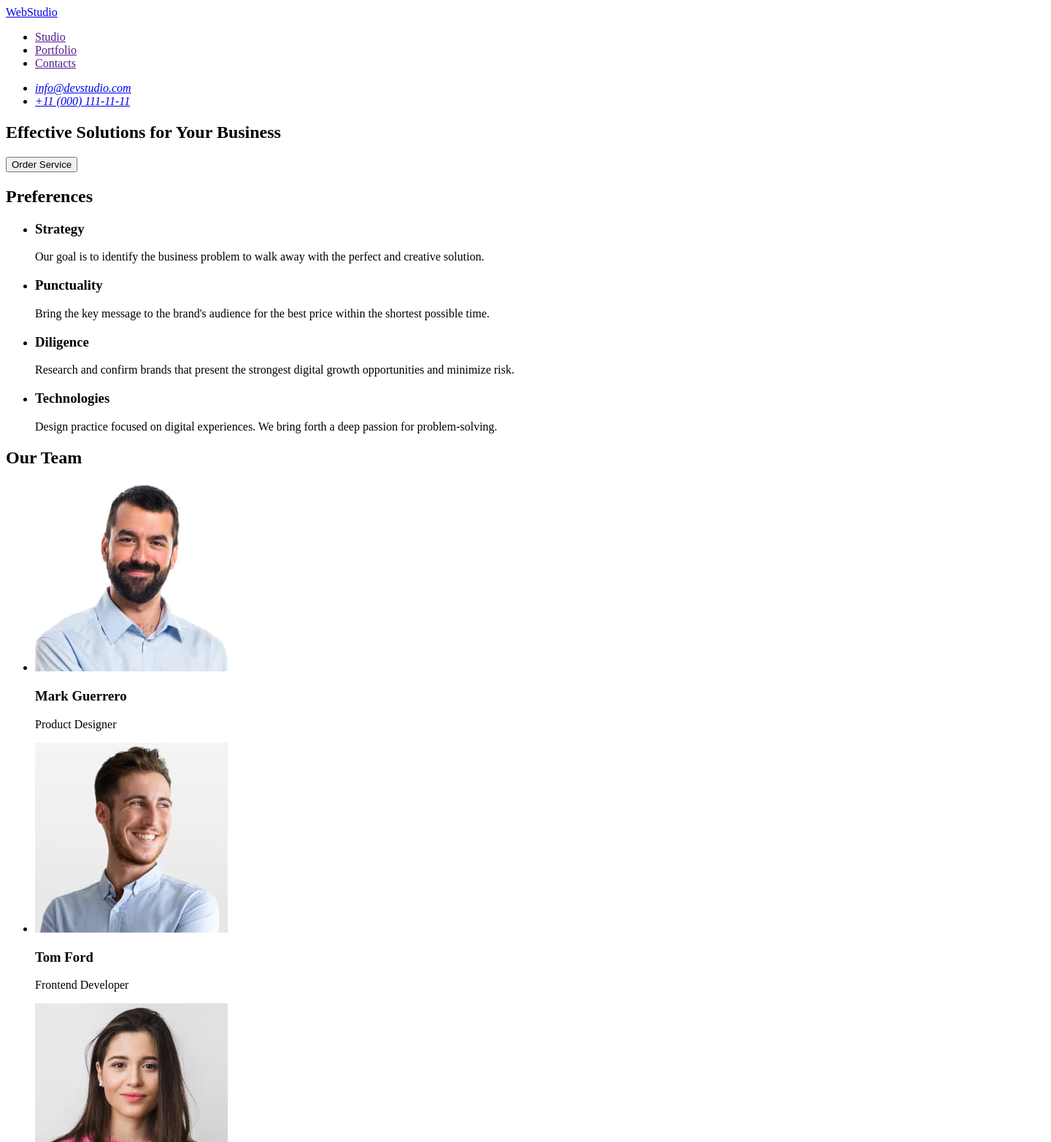
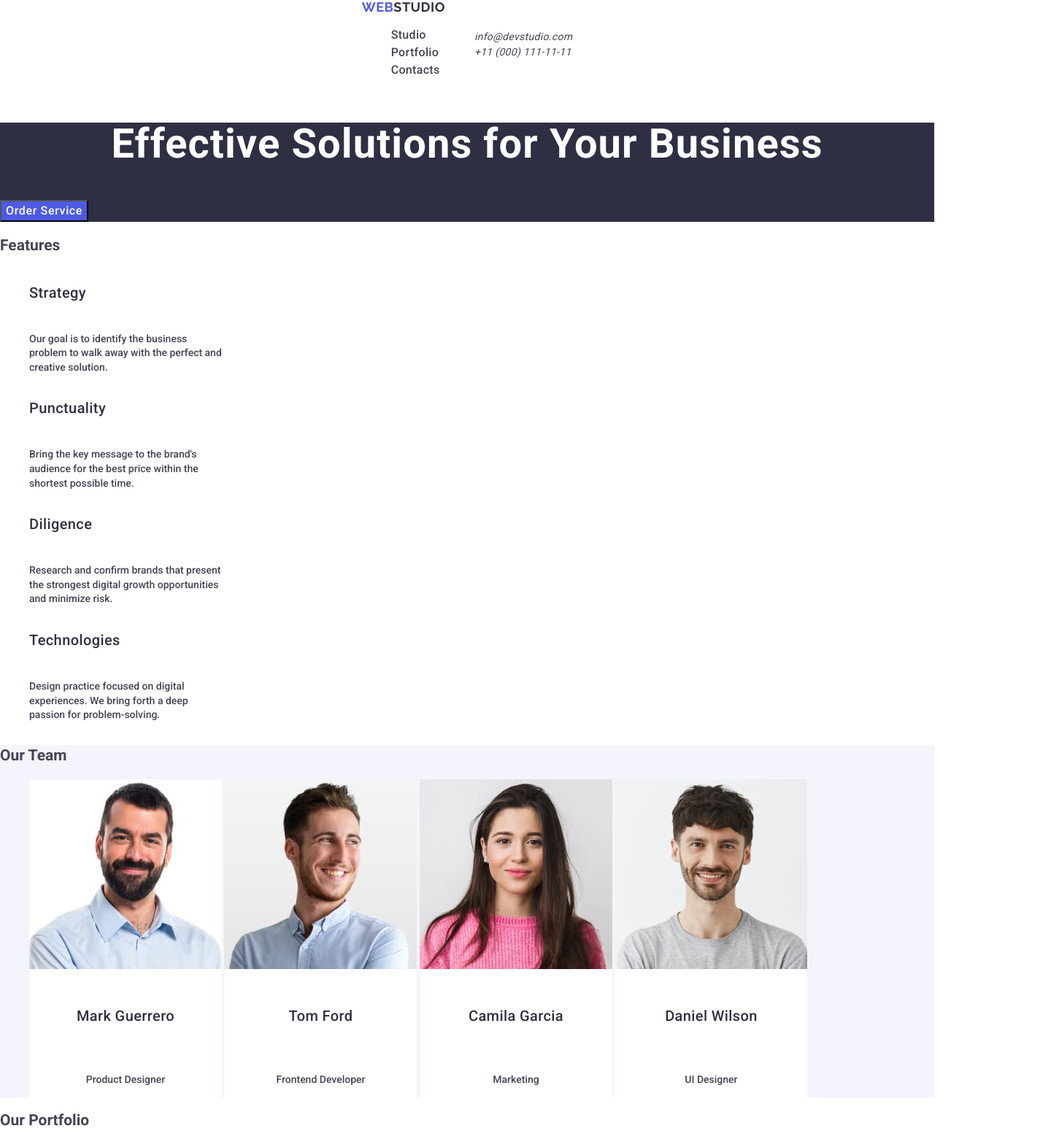
Before and after one commit to ktotokot/goit-markup-hw-02, a plain HTML site: page index.html in a window 1280 px wide. Shown: the top 1565 px of the page at 73% size, 1440 px wide, since content can reach past the window. Drawn offline with nearby package versions, Linux system fonts and the light colour scheme.

Commit message:
add stylesheet

```diff
--- /dev/null
+++ b/css/styles.css
@@ -0,0 +1,133 @@
+/* #region 1 */
+body {
+  color: #434455;
+font-family: Roboto;
+font-size: 14px;
+font-style: normal;
+font-weight: 500;
+line-height: 1.40;
+background-color: #FFFFFF;
+}
+ul {
+  list-style-type: none;
+}
+a {
+  text-decoration: none;
+}
+a {color: #434455;
+}
+a:hover, a:focus {color: #404BBF;
+text-decoration: underline;}
+button {
+  color: #FFF;
+font-size: 16px;
+font-weight: 500;
+line-height: 1.5;
+letter-spacing: 0.64px;
+  background-color: #4D5AE5;
+  cursor: pointer;
+}
+button:hover, button:focus {
+  background-color: #404BBF;
+}
+/* #endregion */
+/* #region header */
+.logo {
+  color: #2E2F42;
+  font-family: Raleway;
+font-size: 18px;
+font-style: normal;
+font-weight: 700;
+line-height: 1.16;
+letter-spacing: 0.54px;
+text-transform: uppercase;
+}
+.logo-part {color: #4D5AE5;}
+.nav-link {
+  color: #2E2F42;
+font-size: 16px;
+font-weight: 500;
+line-height: 1.50;
+letter-spacing: 0.32px;
+}
+.contacts {
+  font-weight: 400;
+  line-height: 1.50;
+  letter-spacing: 0.32px;
+}
+header {
+  display: flex;
+  justify-content: center;
+  align-items: center;
+flex-shrink: 0;
+}
+/* #endregion */
+/* #region section one */
+.section-one {
+  background-color: #2E2F42;
+}
+h1 {
+  color: #FFF;
+text-align: center;
+font-size: 56px;
+font-weight: 700;
+line-height: 1.07;
+letter-spacing: 1.12px;
+}
+/* #endregion */
+h3 {
+  color: #2E2F42;
+font-size: 20px;
+font-weight: 500;
+line-height: 1.2;
+letter-spacing: 0.4px;
+}
+/* #region features */
+.features-card {
+  display: flex;
+width: 264px;
+flex-direction: column;
+align-items: flex-start;
+gap: 8px;
+}
+/* #endregion */
+/* #region team */
+.team {
+  background-color: #F4F4FD;
+}
+.team-card {
+  background-color: #fff;
+  display: inline-flex;
+padding-bottom: 0px;
+flex-direction: column;
+justify-content: center;
+align-items: center;
+gap: 32px;
+}
+/* #endregion */
+/* #region portfolio */
+.portfolio {
+  width: 1440px;
+height: 3300px;
+}
+/* #endregion */
+/* #region footer */
+footer {
+  background-color: #2E2F42;
+color: #F4F4FD;
+font-size: 16px;
+font-weight: 400;
+line-height: 1.5;
+letter-spacing: 0.32px;
+}
+.logo-footer {
+  color: #F4F4FD;
+  font-family: Raleway;
+font-size: 18px;
+font-style: normal;
+font-weight: 700;
+line-height: 1.16;
+letter-spacing: 0.54px;
+text-transform: uppercase;
+}
+/* #endregion */
--- a/index.html
+++ b/index.html
@@ -4,55 +4,75 @@
     <meta charset="UTF-8" />
     <meta name="viewport" content="width=device-width, initial-scale=1.0" />
     <title>WebStudio</title>
+    <link
+      rel="stylesheet"
+      href="https://cdnjs.cloudflare.com/ajax/libs/modern-normalize/2.0.0/modern-normalize.min.css"
+      integrity="sha512-4xo8blKMVCiXpTaLzQSLSw3KFOVPWhm/TRtuPVc4WG6kUgjH6J03IBuG7JZPkcWMxJ5huwaBpOpnwYElP/m6wg=="
+      crossorigin="anonymous"
+      referrerpolicy="no-referrer"
+    />
+    <link rel="stylesheet" href="./css/styles.css" />
+    <link rel="preconnect" href="https://fonts.googleapis.com" />
+    <link rel="preconnect" href="https://fonts.gstatic.com" crossorigin />
+    <link
+      href="https://fonts.googleapis.com/css2?family=Raleway:wght@700&family=Roboto:wght@400;500;700&display=swap"
+      rel="stylesheet"
+    />
   </head>
   <body>
     <header>
       <nav>
-        <a href="./index.html">WebStudio</a>
+        <a class="logo" href="./index.html"
+          ><span class="logo-part">Web</span>Studio</a
+        >
         <ul>
-          <li><a href="">Studio</a></li>
-          <li><a href="">Portfolio</a></li>
-          <li><a href="">Contacts</a></li>
+          <li class="nav-link"><a href="">Studio</a></li>
+          <li class="nav-link"><a href="">Portfolio</a></li>
+          <li class="nav-link"><a href="">Contacts</a></li>
         </ul>
       </nav>
       <address>
         <ul>
-          <li><a href="mailto:info@devstudio.com">info@devstudio.com</a></li>
-          <li><a href="tel:+110001111111">+11 (000) 111-11-11</a></li>
+          <li class="contacts">
+            <a href="mailto:info@devstudio.com">info@devstudio.com</a>
+          </li>
+          <li class="contacts">
+            <a href="tel:+110001111111">+11 (000) 111-11-11</a>
+          </li>
         </ul>
       </address>
     </header>
     <main>
-      <section>
+      <section class="section-one">
         <h1>Effective Solutions for Your Business</h1>
         <button type="button">Order Service</button>
       </section>
-      <!-- preferences -->
+      <!-- Features -->
       <section>
-        <h2>Preferences</h2>
+        <h2>Features</h2>
         <ul>
-          <li>
+          <li class="features-card">
             <h3>Strategy</h3>
             <p>
               Our goal is to identify the business problem to walk away with the
               perfect and creative solution.
             </p>
           </li>
-          <li>
+          <li class="features-card">
             <h3>Punctuality</h3>
             <p>
               Bring the key message to the brand's audience for the best price
               within the shortest possible time.
             </p>
           </li>
-          <li>
+          <li class="features-card">
             <h3>Diligence</h3>
             <p>
               Research and confirm brands that present the strongest digital
               growth opportunities and minimize risk.
             </p>
           </li>
-          <li>
+          <li class="features-card">
             <h3>Technologies</h3>
             <p>
               Design practice focused on digital experiences. We bring forth a
@@ -62,10 +82,10 @@
         </ul>
       </section>
       <!-- team -->
-      <section>
+      <section class="team">
         <h2>Our Team</h2>
         <ul>
-          <li>
+          <li class="team-card">
             <img
               src="./images/team-card-1.jpg"
               alt="team-card"
@@ -75,7 +95,7 @@
             <h3>Mark Guerrero</h3>
             <p>Product Designer</p>
           </li>
-          <li>
+          <li class="team-card">
             <img
               src="./images/team-card-2.jpg"
               alt="team-card"
@@ -85,7 +105,7 @@
             <h3>Tom Ford</h3>
             <p>Frontend Developer</p>
           </li>
-          <li>
+          <li class="team-card">
             <img
               src="./images/team-card-3.jpg"
               alt="team-card"
@@ -95,7 +115,7 @@
             <h3>Camila Garcia</h3>
             <p>Marketing</p>
           </li>
-          <li>
+          <li class="team-card">
             <img
               src="./images/team-card-4.jpg"
               alt="team-card"
@@ -107,9 +127,78 @@
           </li>
         </ul>
       </section>
+      <!-- Portfolio -->
+      <section class="portfolio">
+        <h2>Our Portfolio</h2>
+        <ul>
+          <li class="portfolio-card">
+            <img
+              src="./images/project-card-1.jpeg"
+              alt="Banking App"
+              width="360"
+              height="300"
+            />
+            <h3>Banking App</h3>
+            <p>App</p>
+          </li>
+          <li class="portfolio-card">
+            <img
+              src="./images/project-card-2.jpeg"
+              alt="Cashless Payment"
+              width="360"
+              height="300"
+            />
+            <h3>Cashless Payment</h3>
+            <p>Marketing</p>
+          </li>
+          <li class="portfolio-card">
+            <img
+              src="./images/project-card-3.jpeg"
+              alt="Meditation App"
+              width="360"
+              height="300"
+            />
+            <h3>Meditation App</h3>
+            <p>App</p>
+          </li>
+          <li class="portfolio-card">
+            <img
+              src="./images/project-card-4.jpeg"
+              alt="Taxi Service"
+              width="360"
+              height="300"
+            />
+            <h3>Taxi Service</h3>
+            <p>Marketing</p>
+          </li>
+          <li class="portfolio-card">
+            <img
+              src="./images/project-card-5.jpeg"
+              alt="Screen Illustrations"
+              width="360"
+              height="300"
+            />
+            <h3>Screen Illustrations</h3>
+            <p><Design/p></p>
+          </li>
+
+          <li class="portfolio-card">
+            <img
+              src="./images/project-card-6.jpeg"
+              alt="Online Courses"
+              width="360"
+              height="300"
+            />
+            <h3>Online Courses</h3>
+            <p>Marketing</p>
+          </li>
+        </ul>
+      </section>
     </main>
     <footer>
-      <a href="./index.html">WebStudio</a>
+      <a class="logo-footer" href="./index.html"
+        ><span class="logo-part">Web</span>Studio</a
+      >
       <p>
         Increase the flow of customers and sales for your business with digital
         marketing & growth solutions.
```
Also changed, not shown: images/project-card-1.jpeg (added), images/project-card-2.jpeg (added), images/project-card-3.jpeg (added), images/project-card-4.jpeg (added), images/project-card-5.jpeg (added), images/project-card-6.jpeg (added), 1 other file.
